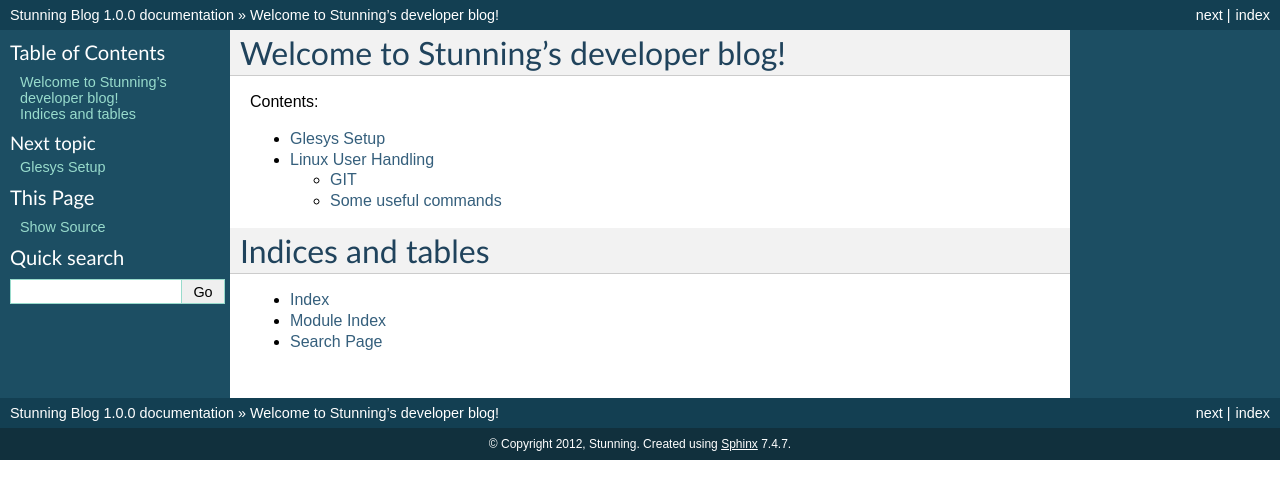
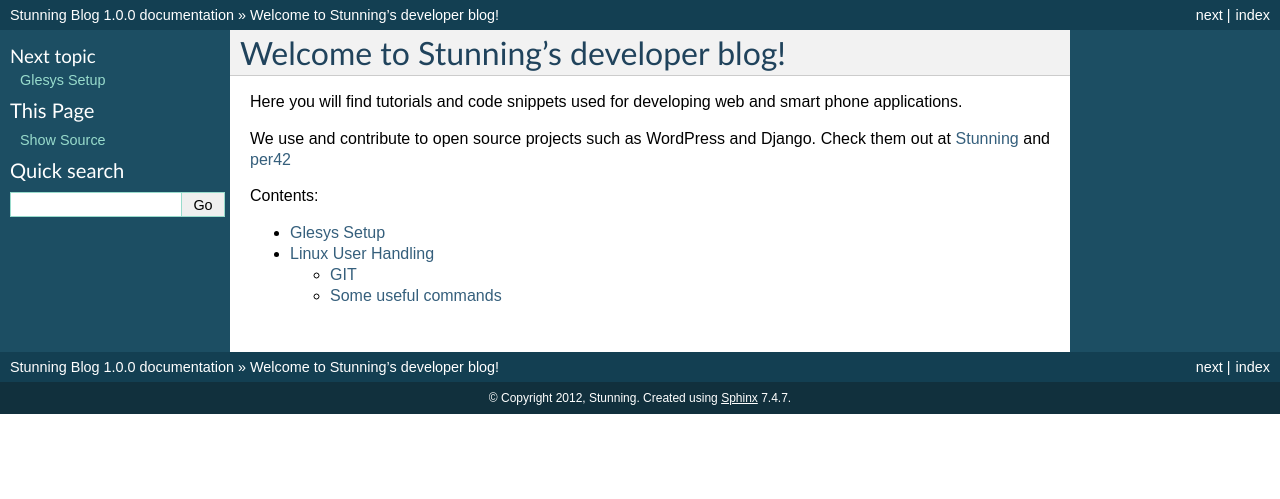
Before and after one commit to Stunning/Blog, a Sphinx documentation site: the page built from docs/index.rst, in a window 1280 px wide. Shown: the top 499 px of the page. Built offline with Sphinx 7.4.7, drawn with Linux system fonts in a browser that asks for light colours; formulas are drawn with MathJax 3.

Commit message:
Updated presentation

```diff
--- a/docs/index.rst
+++ b/docs/index.rst
@@ -4,7 +4,14 @@
    contain the root `toctree` directive.
 
 Welcome to Stunning's developer blog!
-=========================================
+=====================================
+
+Here you will find tutorials and code snippets used for developing web and
+smart phone applications.
+
+We use and contribute to open source projects such as WordPress and Django.
+Check them out at `Stunning <https://github.com/organizations/Stunning>`_ and
+`per42 <https://github.com/per42>`_
 
 Contents:
 
@@ -13,11 +20,3 @@ Contents:
 
    glesys_setup
    linux_user
-
-
-Indices and tables
-==================
-
-* :ref:`genindex`
-* :ref:`modindex`
-* :ref:`search`
```
Also changed, not shown: 1 other file.
